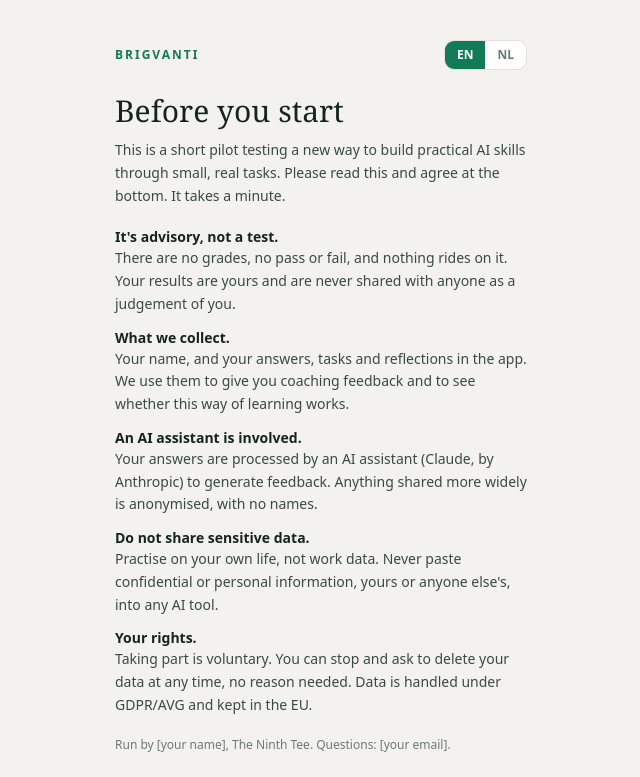
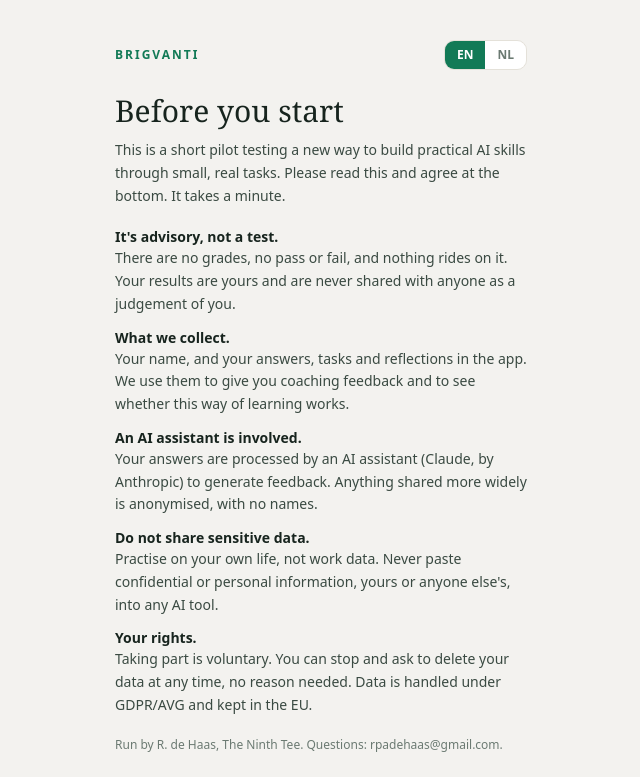
Before and after one commit to shaitanshaitan/brigvanti, a React (Vite) app: page / in a window 1280 px wide. Shown: the top 777 px of the page, without its empty margins (319-959 px from the left). Built offline with nearby package versions, Linux system fonts and the light colour scheme.

Commit message:
Modify quiz options and update contact details
Updated contact information and options in quiz questions.

```diff
--- a/src/App.jsx
+++ b/src/App.jsx
@@ -45,8 +45,8 @@ const SCAN = {
       nl: ["Ik kan de AI benoemen in tools die ik al gebruik", "Ik kan uitleggen wat een AI-'hallucinatie' is", "Ik kan uitleggen waarom een chatbot en een voorspelmodel anders werken", "Ik kan het juiste soort AI kiezen om een probleem op te lossen"] },
     proofs: [
       { correct: 1, q: { en: "Which of these is most likely powered by AI?", nl: "Welke van deze toepassingen werkt het meest waarschijnlijk met AI?" },
-        opts: { en: ["A basic calculator", "Your phone suggesting 'people' and 'places' photo albums", "A paper map", "A light switch"],
-          nl: ["Een simpele rekenmachine", "Je telefoon die 'personen', 'plaatsen' en 'albums' aanbeveelt", "Een papieren kaart", "Een standaard lichtschakelaar"] } },
+        opts: { en: ["A Casio calculator", "Your phone suggesting 'people' and 'places' photo albums", "Rules-based chatbots", "A standard light switch"],
+          nl: ["Een Casio rekenmachine", "Je telefoon die 'personen', 'plaatsen' en 'albums' aanbeveelt", "Chatbot op basis van regels", "Een standaard lichtschakelaar"] } },
       { correct: 2, q: { en: "An AI gives you a confident, specific answer with a named source. You can't find that source anywhere. What do you do?", nl: "Een AI geeft je een zelfverzekerd, specifiek antwoord met een bron erbij. Echter kun je deze bron nergens terug vinden op het internet. Wat doe je?" },
         opts: { en: ["Trust it, the detail shows it did its research", "Use it, but note that it's unverified", "Treat it as unconfirmed and verify independently before relying on it", "Never trust AI answers at all"],
           nl: ["Vertrouw het, de details laten zien dat de informatie juist is", "Gebruik het, maar noteer dat het niet geverifieerd is", "Behandel het als onbevestigd en check het zelf voordat je de informatie vertrouwt", "AI-antwoorden nooit vertrouwen"] } },
@@ -261,7 +261,7 @@ const CONSENT = {
       ["Do not share sensitive data.", "Practise on your own life, not work data. Never paste confidential or personal information, yours or anyone else's, into any AI tool."],
       ["Your rights.", "Taking part is voluntary. You can stop and ask to delete your data at any time, no reason needed. Data is handled under GDPR/AVG and kept in the EU."],
     ],
-    contact: "Run by [your name], The Ninth Tee. Questions: [your email].",
+    contact: "Run by R. de Haas, The Ninth Tee. Questions: rpadehaas@gmail.com.",
     checks: [
       "I have read and understood the above.",
       "I am taking part voluntarily and can withdraw at any time.",
```
